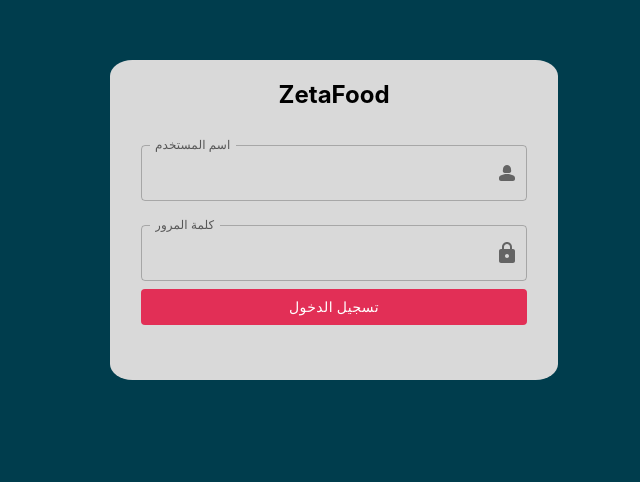
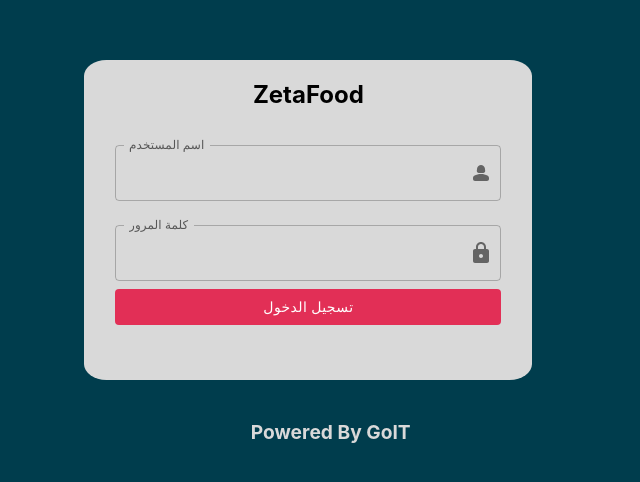
Before and after one commit to yousefswailem/ZetaFood, a React (Create React App) app: page /login in a window 1280 px wide. Shown: the part 220-702 px from the top of the page, without its empty margins (393-1033 px from the left). Built offline with nearby package versions, Linux system fonts and the light colour scheme.

Commit message:
login not ready yet

```diff
--- a/src/HalaComponents/Login.css
+++ b/src/HalaComponents/Login.css
@@ -8,12 +8,12 @@
 }
 
 .parent{
-    background-color: #003d4d;
+    /* background-color: #003d4d; */
     display: flex;
-
     justify-content: center;
     width: 100%;
     height: 100%;
+
 
 }
 .child{
@@ -25,5 +25,16 @@
     justify-content: center;
     position: absolute;
     top: 35%;
-    left: 35%
+    left: 33%
 }
+
+.powered-by{
+
+    color:#d9d9d9;
+    position: fixed;
+    top: 80%;
+    left:46%;
+    font-weight:bolder;
+    font-size: larger;
+
+}
--- a/src/HalaComponents/Login.jsx
+++ b/src/HalaComponents/Login.jsx
@@ -66,9 +66,12 @@
         </Button>
 
         </form>
+
     </div>
 
     </Box>
+
+    <div className="powered-by">Powered By GoIT</div>
 
 </div>
 
```
